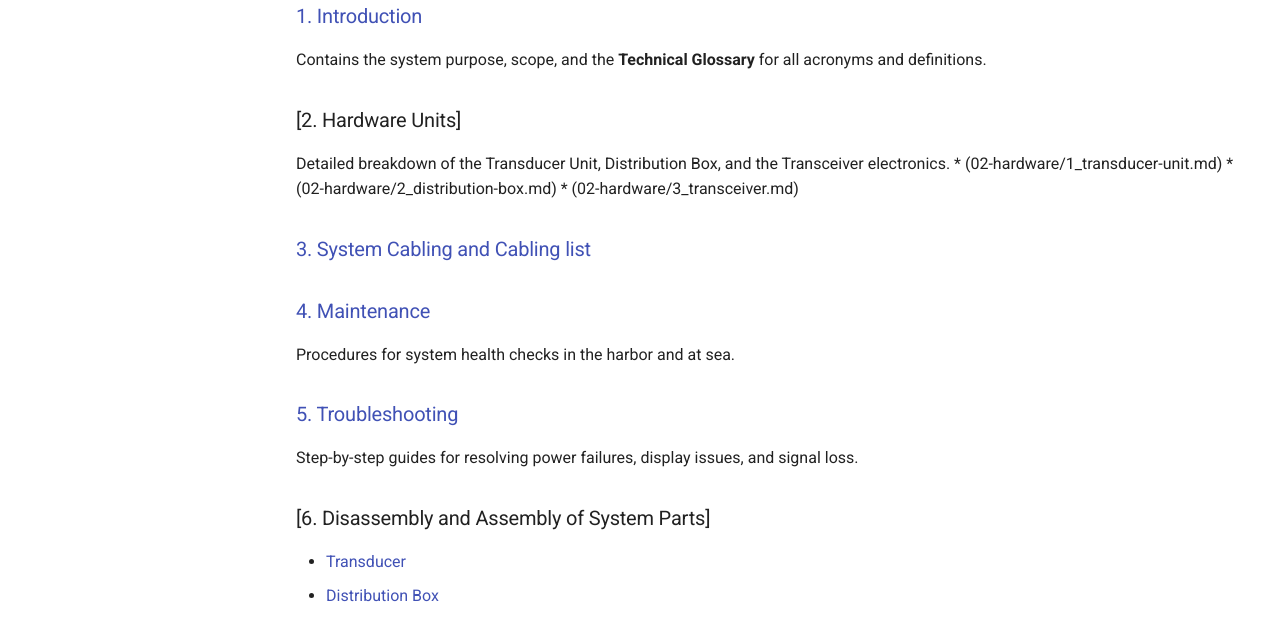
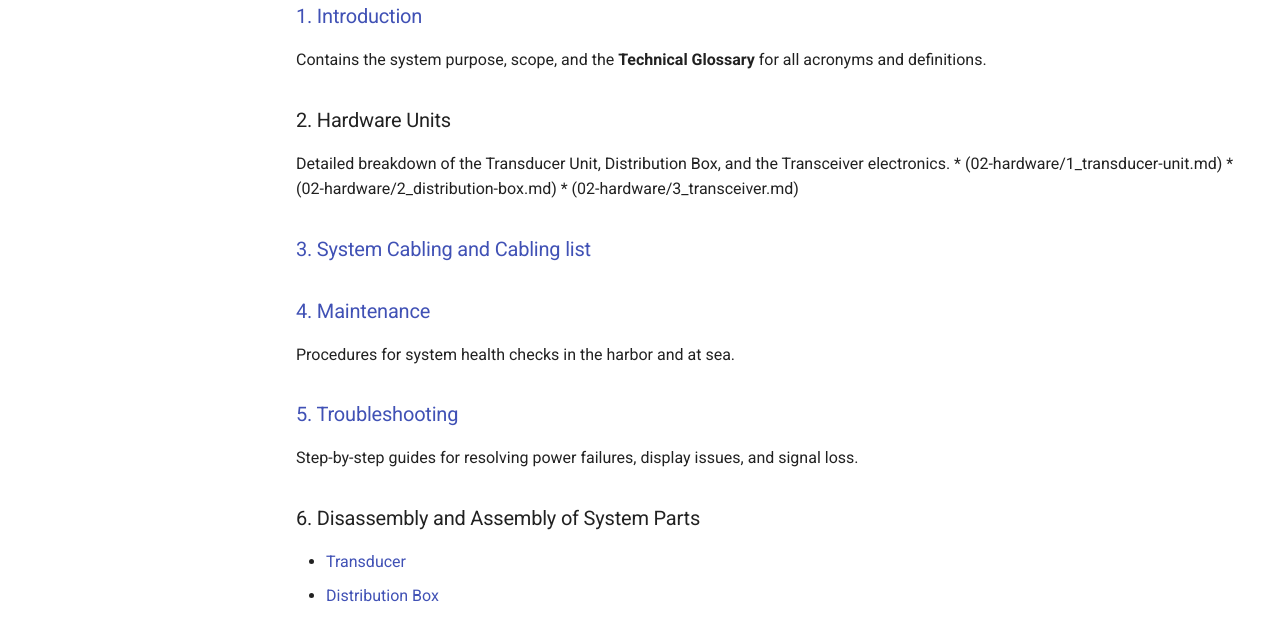
Before and after one commit to Stefanie-Saffern/uwt-maintenance-manual, an MkDocs documentation site: the page built from docs/index.md, in a window 1280 px wide and 1212 px high. Shown: the part 460-1079 px from the top of the window. Built offline with MkDocs 1.6.1 and Material for MkDocs 9.7.7, drawn with Linux system fonts in a browser that asks for light colours.

```diff
--- a/docs/index.md
+++ b/docs/index.md
@@ -15,7 +15,7 @@ Select a category below to begin:
 ### [1. Introduction](01-introduction/glossary.md)
 Contains the system purpose, scope, and the **Technical Glossary** for all acronyms and definitions.
 
-### [2. Hardware Units]
+### 2. Hardware Units
 Detailed breakdown of the Transducer Unit, Distribution Box, and the Transceiver electronics.
 * (02-hardware/1_transducer-unit.md)
 * (02-hardware/2_distribution-box.md)
@@ -29,7 +29,7 @@ Procedures for system health checks in the harbor and at sea.
 ### [5. Troubleshooting](05-troubleshooting/troubleshooting-and-repairs.md)
 Step-by-step guides for resolving power failures, display issues, and signal loss.
 
-### [6. Disassembly and Assembly of System Parts]
+### 6. Disassembly and Assembly of System Parts
 - [Transducer](06-disassembly-and-assembly/transducer.md)
 - [Distribution Box](06-disassembly-and-assembly/distribution-box.md)
 - [Transceiver](06-disassembly-and-assembly/transceiver.md)
```
